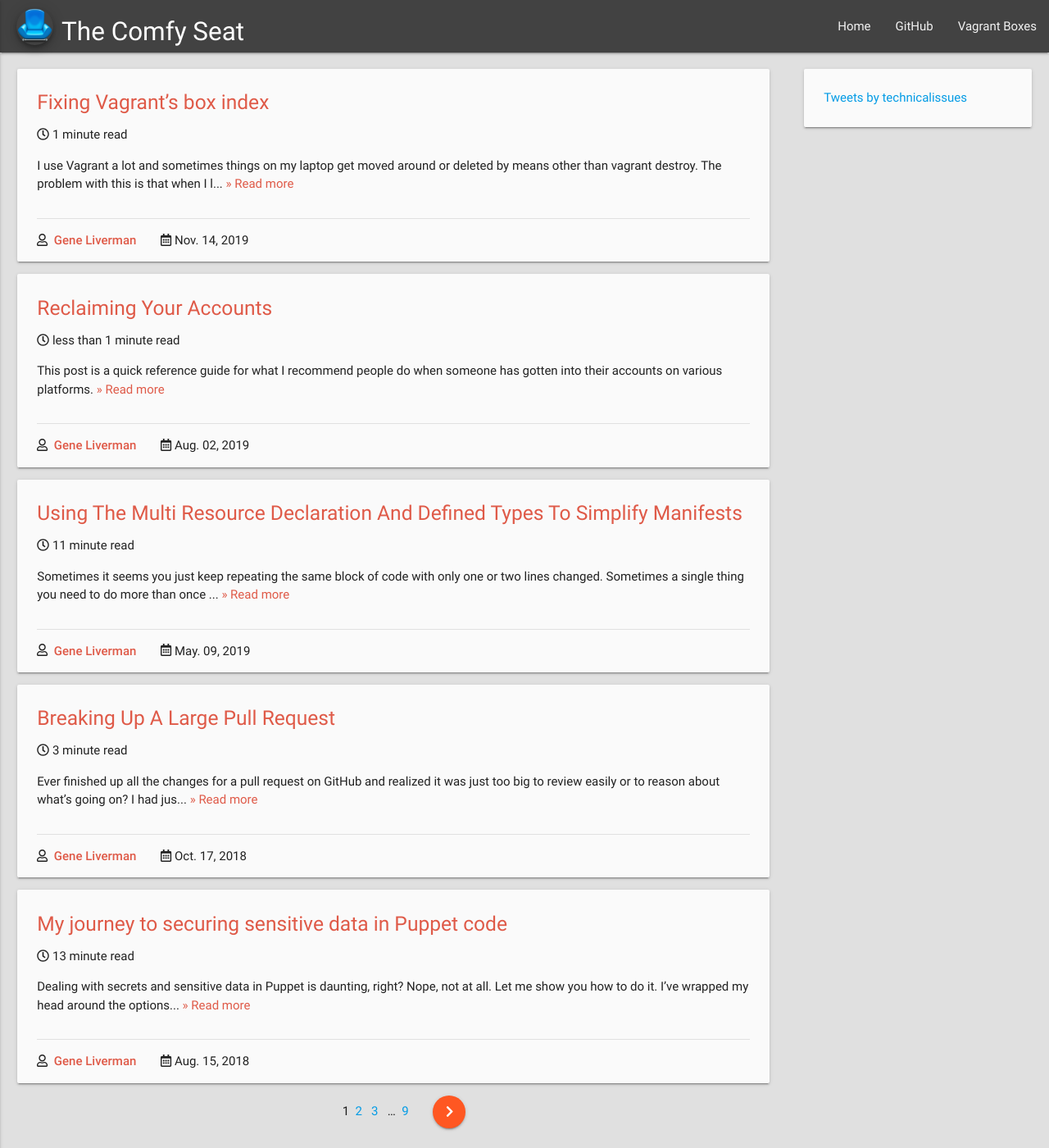
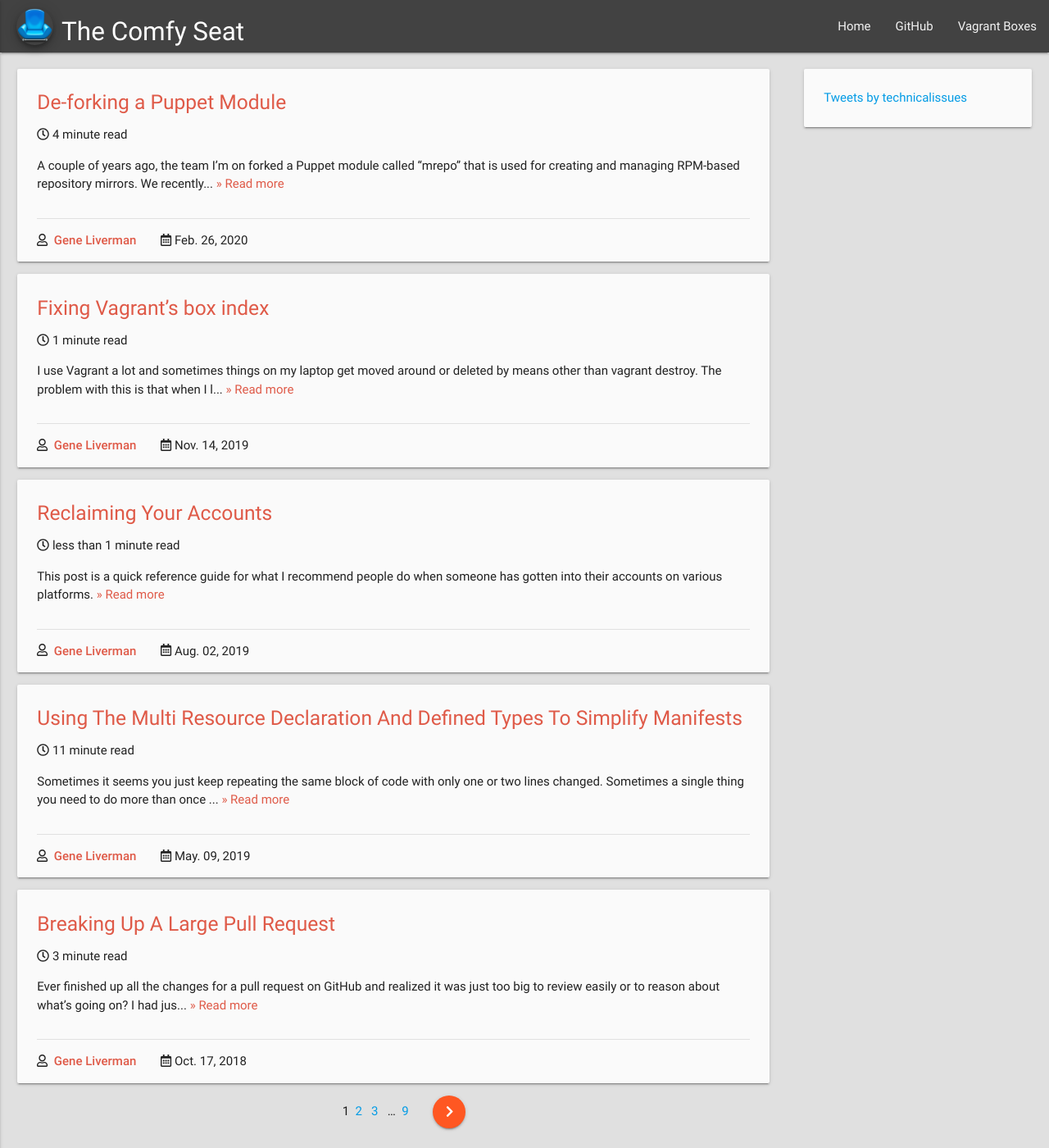
Before and after one commit to genebean/jekyll-beanbag, a Jekyll site: the page built from index.html, in a window 1280 px wide and 1400 px high. Shown: the whole window at 82% size. Built offline with Jekyll 4.4.1, drawn with Linux system fonts in a browser that asks for light colours; nearby versions of some CDN libraries; the list of posts is cut into pages by our own code; comment, search, counter and statistics services are not loaded.

Commit message:
Publishing deforking-a-puppet-module

```diff
--- a/_drafts/deforking-a-puppet-module.markdown
+++ b/_posts/2020-02-26-deforking-a-puppet-module.markdown
@@ -2,8 +2,8 @@
 author: gene
 title: De-forking a Puppet Module
 canonical_url: https://puppet.com/blog/de-forking-a-puppet-module
+date: 2020-02-26 13:39 -0500
 ---
-
 A couple of years ago, the team I’m on forked a Puppet module called "mrepo" that is used for creating and managing RPM-based repository mirrors. We recently had an issue arise with using the module, and I happened to notice that the upstream of our fork is now Vox Pupuli and that they had made several improvements that we could benefit from. Those changes, combined with knowing the quality work Vox Pupuli does on all of their modules, made me wonder what it would take to get off our fork and back on to the upstream version.
 
 To suss that out, I looked at the closed pull requests to see what kind of changes we had made since forking from the original repository. Based on what I saw there, all we had really done was:
```
